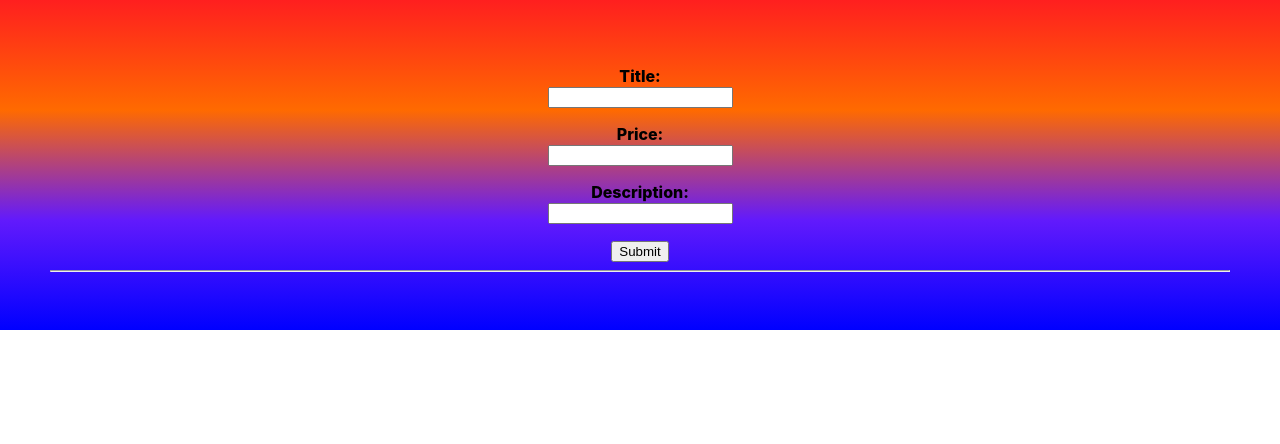
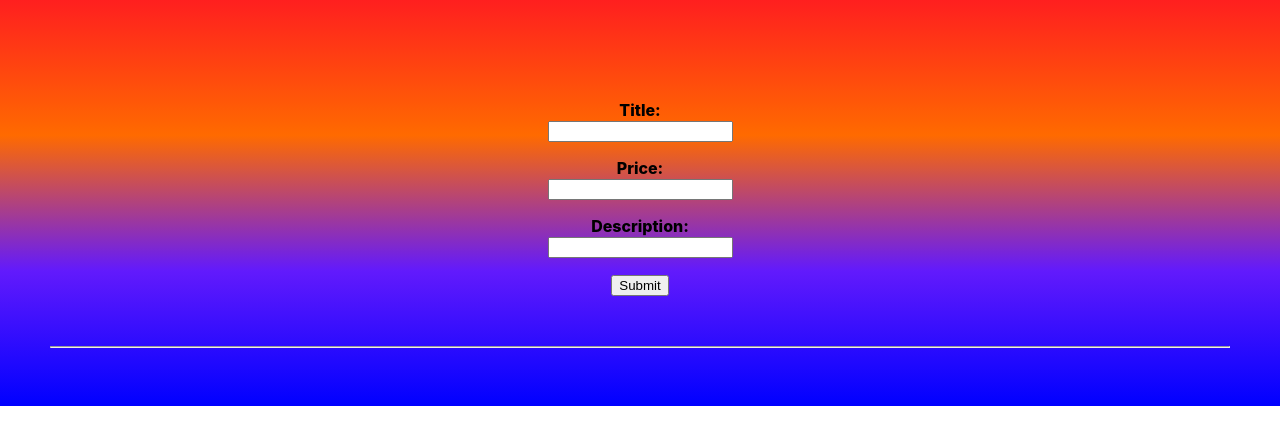
Before and after one commit to PaulDeUlloa/MERN_Product_Manager, a React (Create React App) app in the folder client/: page / in a window 1280 px wide. Shown: the top 444 px of the page. Built offline with nearby package versions, Linux system fonts and the light colour scheme; no server answers.

Commit message:
form page received updated spacing

```diff
--- a/client/src/App.css
+++ b/client/src/App.css
@@ -65,3 +65,8 @@
 
   list-style: none;
 }
+
+
+#formStyling{
+  margin: 50px;
+}
--- a/client/src/components/ProductForm.jsx
+++ b/client/src/components/ProductForm.jsx
@@ -22,7 +22,7 @@ export default () => {
   };
   //onChange to update title and price
   return (
-    <form onSubmit={onSubmitHandler}>
+    <form onSubmit={onSubmitHandler} id="formStyling">
       <p>
         <label>Title: </label>
         <br />
```
